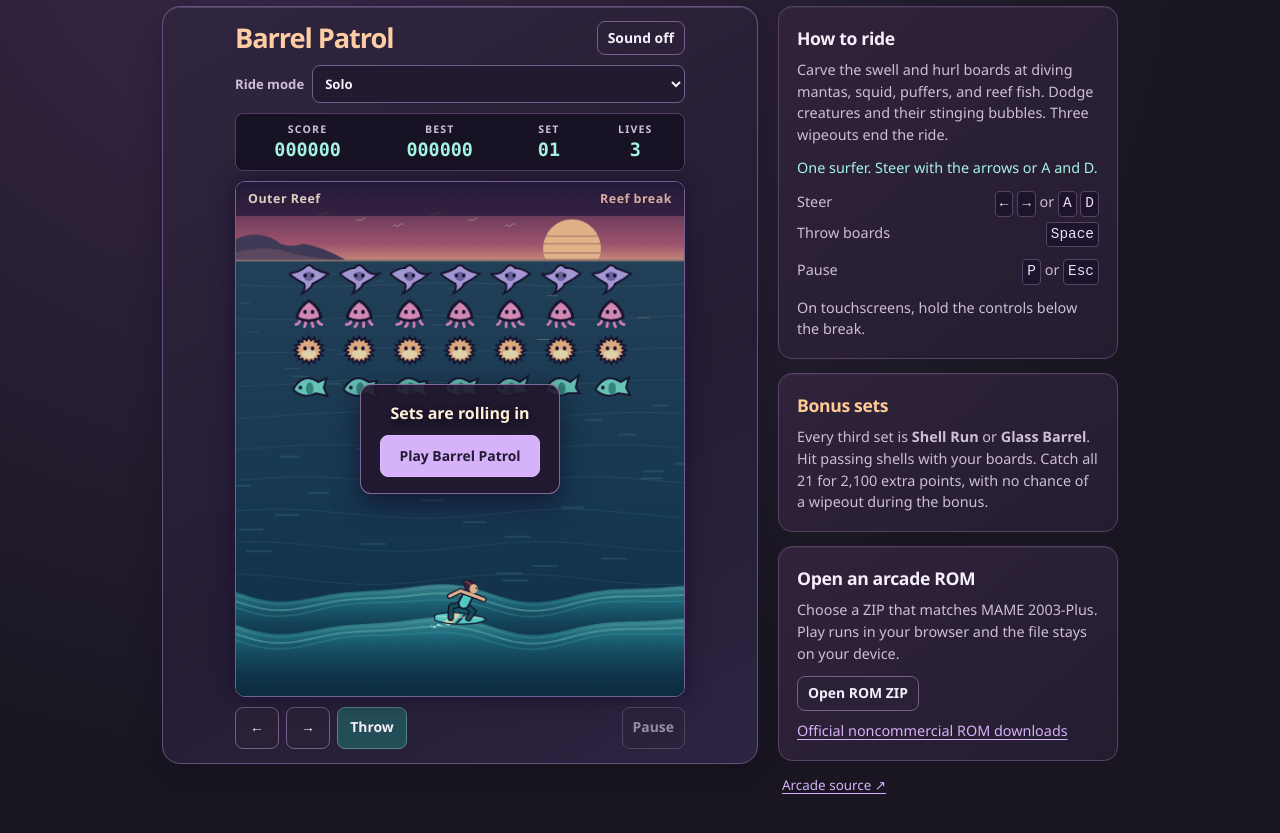
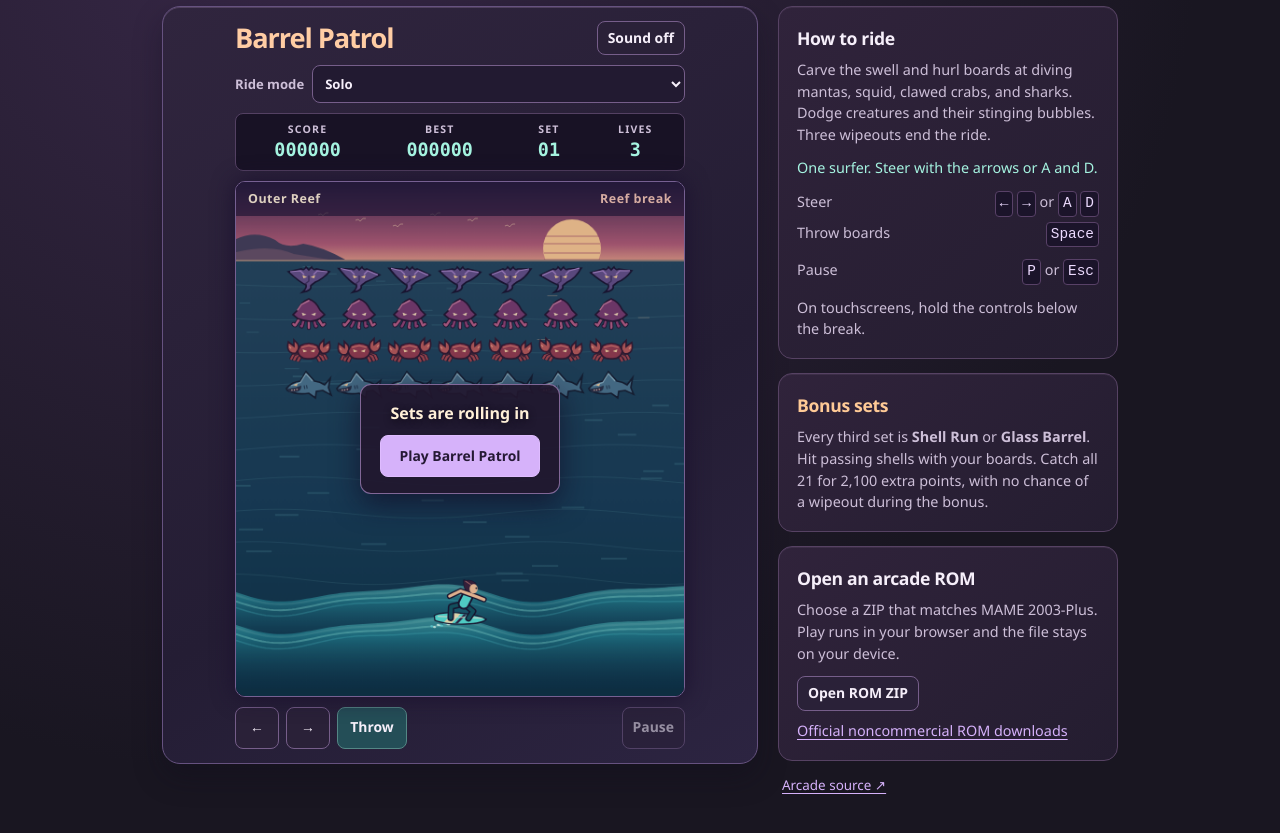
Before and after one commit to netcodermike/surfingcoder-arcade, a website: page index.html in a window 1280 px wide. Shown: the part 97-930 px from the top of the page. Drawn offline with Linux system fonts and the light colour scheme; animation ran at ten frames a second.

Commit message:
Redraw Barrel Patrol predators and thrown boards

```diff
--- a/arcade.js
+++ b/arcade.js
@@ -1,5 +1,5 @@
 import {createGame, stageName, update} from './patrol.js?v=20261120-surf'
-import {drawPatrol} from './patrol-art.js?v=20261120-surf'
+import {drawPatrol} from './patrol-art.js?v=20261120-reef'
 
 const $ = id => document.getElementById(id)
 const ctx = $('playfield').getContext('2d')
--- a/index.html
+++ b/index.html
@@ -6,7 +6,7 @@
   <meta name="description" content="Play Barrel Patrol, a surf arcade game with tandem and co-op rides, or open a compatible MAME arcade ROM ZIP locally.">
   <title>SurfingCoder Arcade</title>
   <link rel="stylesheet" href="./style.css?v=20261120-surf">
-  <script type="module" src="./arcade.js?v=20261120-surf"></script>
+  <script type="module" src="./arcade.js?v=20261120-reef"></script>
 </head>
 <body>
   <main class="arcade" id="arcade">
@@ -69,7 +69,7 @@
       <aside class="side">
         <section class="panel rules">
           <h2>How to ride</h2>
-          <p>Carve the swell and hurl boards at diving mantas, squid, puffers, and reef fish. Dodge creatures and their stinging bubbles. Three wipeouts end the ride.</p>
+          <p>Carve the swell and hurl boards at diving mantas, squid, clawed crabs, and sharks. Dodge creatures and their stinging bubbles. Three wipeouts end the ride.</p>
           <p id="ride-help">One surfer. Steer with the arrows or A and D.</p>
           <dl class="keys" data-shared-controls>
             <div><dt>Steer</dt><dd><kbd>←</kbd> <kbd>→</kbd> or <kbd>A</kbd> <kbd>D</kbd></dd></div>
--- a/patrol-art.js
+++ b/patrol-art.js
@@ -97,72 +97,148 @@ function ride(ctx, surfer, time, shield, reduced) {
   ctx.restore()
 }
 
-function creature(ctx, row, animation) {
-  ctx.strokeStyle = outline
-  ctx.lineWidth = 2.1
-  if (row === 0) {
-    ctx.fillStyle = '#bbacee'
-    ctx.beginPath()
-    ctx.moveTo(-21, -4)
-    ctx.quadraticCurveTo(-10, -6 - animation, -5, -10)
-    ctx.quadraticCurveTo(0, -16, 5, -10)
-    ctx.quadraticCurveTo(12, -6 + animation, 21, -4)
-    ctx.quadraticCurveTo(13, 3, 4, 7)
-    ctx.quadraticCurveTo(3, 12, -7, 17)
-    ctx.quadraticCurveTo(-3, 11, -5, 7)
-    ctx.quadraticCurveTo(-16, 1, -21, -4)
+function paintCreaturePart(ctx, color, edge = outline) {
+  ctx.closePath()
+  ctx.fillStyle = color
   ctx.fill()
-    ctx.stroke()
-    ellipse(ctx, 0, -1, 5, 5, '#756eb0')
-  } else if (row === 1) {
-    ctx.lineCap = 'round'
-    for (const x of [-9, -3, 3, 9]) {
-      ctx.beginPath()
-      ctx.moveTo(x, 2)
-      ctx.quadraticCurveTo(x + animation * .6, 11, x * 1.54, 15 - Math.abs(x) * .4)
-      ctx.strokeStyle = '#ef93cc'
-      ctx.lineWidth = 3
+  ctx.strokeStyle = edge
+  ctx.lineWidth = 1.65
   ctx.stroke()
 }
-    ctx.fillStyle = '#f09ccc'
+
+function glare(ctx, x, y, side, color) {
   ctx.beginPath()
-    ctx.moveTo(-13, 4)
-    ctx.quadraticCurveTo(-10, -8, 0, -14)
-    ctx.quadraticCurveTo(11, -8, 13, 4)
-    ctx.quadraticCurveTo(0, 11, -13, 4)
+  ctx.moveTo(x - side * 2.6, y - 1.9)
+  ctx.lineTo(x + side * 2.4, y + .2)
+  ctx.lineTo(x - side * 1.6, y + 1.4)
+  ctx.closePath()
+  ctx.fillStyle = color
   ctx.fill()
-    ctx.strokeStyle = outline
+}
+
+function manta(ctx, flap) {
+  ctx.beginPath()
+  ctx.moveTo(-22, -6 - flap * .8)
+  ctx.lineTo(-8, -9)
+  ctx.quadraticCurveTo(-5, -7, -3, -11)
+  ctx.lineTo(0, -8)
+  ctx.lineTo(3, -11)
+  ctx.quadraticCurveTo(5, -7, 8, -9)
+  ctx.lineTo(22, -6 + flap * .8)
+  ctx.quadraticCurveTo(15, 2, 7, 5)
+  ctx.quadraticCurveTo(3, 8, 2, 9)
+  ctx.quadraticCurveTo(4, 14, -7, 16)
+  ctx.quadraticCurveTo(-2, 12, -3, 8)
+  ctx.quadraticCurveTo(-9, 6, -22, -6 - flap * .8)
+  paintCreaturePart(ctx, '#65528a', '#191531')
+  stroke(ctx, [[-20, -6 - flap * .8], [-9, -7], [-5, -3]], '#ae8acf', 1.2)
+  stroke(ctx, [[20, -6 + flap * .8], [9, -7], [5, -3]], '#ae8acf', 1.2)
+  stroke(ctx, [[0, -2], [0, 4], [-4, 7]], '#3f315f', 1.4)
+  glare(ctx, -4.2, -.5, 1, '#ffd8a0')
+  glare(ctx, 4.2, -.5, -1, '#ffd8a0')
+}
+
+function squid(ctx, ripple) {
+  ctx.lineCap = 'round'
+  for (const x of [-10, -5, 0, 5, 10]) {
+    ctx.beginPath()
+    ctx.moveTo(x * .76, 3)
+    ctx.bezierCurveTo(x * 1.5 + ripple * .38, 10, x * 1.35 - ripple * .55, 15, x * 1.65, 15 - Math.abs(x) * .4)
+    ctx.strokeStyle = '#221630'
+    ctx.lineWidth = 4.4
     ctx.stroke()
-  } else if (row === 2) {
-    ctx.fillStyle = '#ffc18d'
+    ctx.strokeStyle = x % 2 ? '#944478' : '#b76088'
+    ctx.lineWidth = 2.45
+    ctx.stroke()
+  }
   ctx.beginPath()
-    for (let i = 0; i < 32; i++) {
-      const angle = i * Math.PI / 16, radius = i % 2 ? 12 : 16
-      ctx.lineTo(Math.cos(angle) * radius, Math.sin(angle) * radius * .9)
+  ctx.moveTo(0, -16)
+  ctx.quadraticCurveTo(8, -13, 12, -4)
+  ctx.lineTo(17, 1)
+  ctx.lineTo(12, 5)
+  ctx.quadraticCurveTo(3, 11, -12, 5)
+  ctx.lineTo(-17, 1)
+  ctx.lineTo(-12, -4)
+  ctx.quadraticCurveTo(-8, -13, 0, -16)
+  paintCreaturePart(ctx, '#793c70', '#221630')
+  stroke(ctx, [[-12, -4], [-8, -10], [0, -14]], '#c67b9e', 1.4)
+  glare(ctx, -4.9, .6, 1, '#ffe9bf')
+  glare(ctx, 4.9, .6, -1, '#ffe9bf')
 }
-    ctx.closePath()
+
+function crab(ctx, snap) {
+  for (const side of [-1, 1]) {
+    ctx.save()
+    ctx.scale(side, 1)
+    for (const [i, reach] of [19, 16, 12].entries()) {
+      const leg = [[8, 3 + i * 1.3], [reach - 2, 6 + i], [reach, 10 + i + snap * .13]]
+      stroke(ctx, leg, '#2d1b32', 4.4)
+      stroke(ctx, leg, '#a64a51', 2.45)
+    }
+    const claw = -1 - snap * .38 * side
+    stroke(ctx, [[8, 0], [14, claw + 4], [17, claw]], '#452838', 4.7)
+    ctx.beginPath()
+    ctx.moveTo(14, claw + 4)
+    ctx.quadraticCurveTo(9, claw, 12, claw - 6)
+    ctx.lineTo(16, claw - 10)
+    ctx.lineTo(16, claw - 3.5)
+    ctx.lineTo(22, claw - 8)
+    ctx.quadraticCurveTo(24, claw, 20, claw + 3)
+    ctx.quadraticCurveTo(17, claw + 5, 14, claw + 4)
+    paintCreaturePart(ctx, '#bb5c5b', '#321b32')
+    stroke(ctx, [[19, claw - 1], [21, claw - 3]], '#ee9a83', 1.3)
+    ctx.restore()
+  }
+  ctx.beginPath()
+  ctx.moveTo(-12, 1)
+  ctx.lineTo(-9, -5)
+  ctx.quadraticCurveTo(0, -10, 9, -5)
+  ctx.lineTo(12, 1)
+  ctx.quadraticCurveTo(10, 10, 0, 9)
+  ctx.quadraticCurveTo(-10, 10, -12, 1)
+  paintCreaturePart(ctx, '#963e50', '#321b32')
+  stroke(ctx, [[-8, -3], [0, -5], [8, -3]], '#e48576', 1.15)
+  glare(ctx, -4, .8, 1, '#ffe1aa')
+  glare(ctx, 4, .8, -1, '#ffe1aa')
+}
+
+function shark(ctx, tail) {
+  ctx.beginPath()
+  ctx.moveTo(-24, 2)
+  ctx.quadraticCurveTo(-19, -5, -9, -6)
+  ctx.lineTo(-3, -16)
+  ctx.lineTo(6, -6)
+  ctx.quadraticCurveTo(12, -5.5, 17, -2)
+  ctx.lineTo(23, -9 + tail * .58)
+  ctx.lineTo(21, 1)
+  ctx.lineTo(24, 9 + tail * .58)
+  ctx.lineTo(15, 4)
+  ctx.lineTo(8, 5)
+  ctx.lineTo(7, 12)
+  ctx.lineTo(0, 7)
+  ctx.quadraticCurveTo(-14, 9, -23, 4)
+  paintCreaturePart(ctx, '#4b7790', '#152032')
+  stroke(ctx, [[-19, -1], [-9, -4.5], [-3, -14], [4, -6]], '#8cb4c3', 1.15)
+  ctx.beginPath()
+  ctx.moveTo(-22, 3)
+  ctx.quadraticCurveTo(-15, 3, -9, 0)
+  ctx.quadraticCurveTo(-9, 6, -20, 5.2)
+  paintCreaturePart(ctx, '#432940', '#263349')
+  ctx.fillStyle = '#f1e2c6'
+  for (let i = 0; i < 3; i++) {
+    const x = -19 + 2.65 * i, y = 3.35 - .42 * i
+    ctx.beginPath()
+    ctx.moveTo(x, y)
+    ctx.lineTo(x + 1.7, y - .3)
+    ctx.lineTo(x + 1, y + 1.5)
     ctx.fill()
-    ctx.stroke()
-    ellipse(ctx, 0, 4, 8, 5, '#fff0be')
-  } else {
-    ctx.fillStyle = '#73e1cd'
-    ctx.beginPath()
-    ctx.moveTo(-17, 3)
-    ctx.quadraticCurveTo(-6, -16, 10, -5)
-    ctx.lineTo(19, -9 + animation * .65)
-    ctx.lineTo(16, 1)
-    ctx.lineTo(20, 10 + animation * .65)
-    ctx.lineTo(8, 7)
-    ctx.quadraticCurveTo(-6, 14, -17, 3)
-    ctx.fill()
-    ctx.stroke()
-    ellipse(ctx, 1, 2, 4, 6.8, '#3a968b')
-    ellipse(ctx, -9, 1, 2, 2, outline)
-    return
   }
-  ellipse(ctx, -4, -2, 1.9, 2.2, outline)
-  ellipse(ctx, 4, -2, 1.9, 2.2, outline)
+  glare(ctx, -14.5, -1.9, -1, '#ffd5a0')
+  stroke(ctx, [[-5, -1.4], [-4.3, 2.5]], '#263e56', 1.1)
+  stroke(ctx, [[-2.5, -1.6], [-1.8, 2.1]], '#263e56', 1.1)
 }
+
+const creatures = [manta, squid, crab, shark]
 
 function shell(ctx) {
   ctx.fillStyle = '#ffcc86'
@@ -281,7 +357,7 @@ export function drawPatrol(ctx, game, reduced) {
         ellipse(ctx, 5, -31, 2.6, 2.6, '#b9ffeb86')
       }
       const ripple = Math.sin(time * 5 + foe.col) * 5
-      creature(ctx, foe.row, ripple)
+      creatures[foe.row](ctx, ripple)
     }
     ctx.restore()
   }
@@ -289,7 +365,7 @@ export function drawPatrol(ctx, game, reduced) {
     ctx.save()
     ctx.translate(shot.x, shot.y)
     ctx.rotate(-Math.PI / 2 + Math.sin(shot.age * 24) * .38)
-    board(ctx, jerseys[shot.owner], .38)
+    board(ctx, jerseys[shot.owner], .57)
     ctx.restore()
   }
   for (const shot of game.enemyShots) {
```
Also changed, not shown: README.md, docs/arcade.webp. Lines whose indentation alone changed are shown as unchanged.
